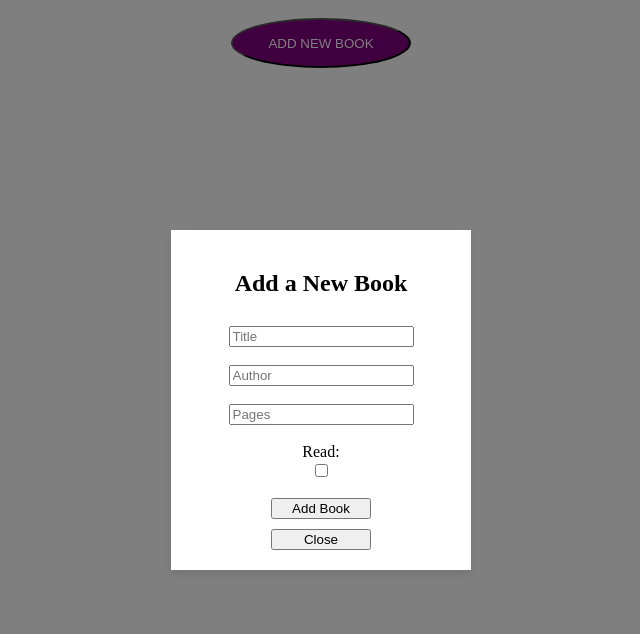
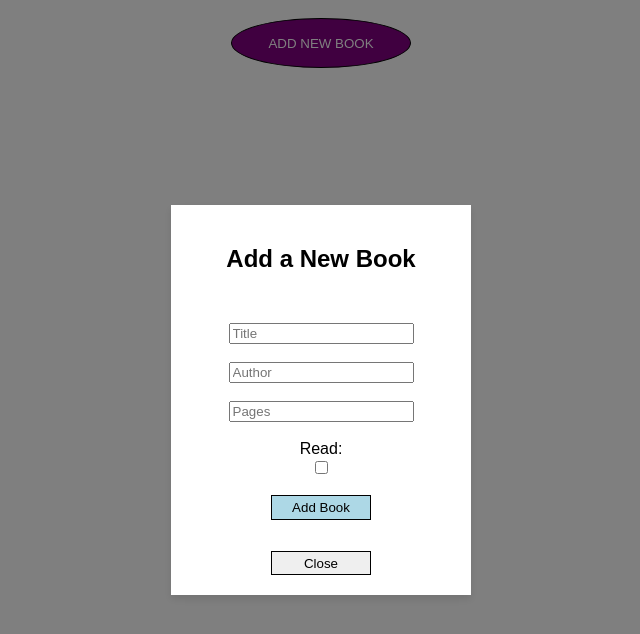
Before and after one commit to anastvatz/library, a plain HTML site: page index.html in a window 1280 px wide. Both pictures are taken after a click on the button "ADD NEW BOOK". Shown: the whole page, without its empty margins (319-959 px from the left). Drawn offline with Linux system fonts and the light colour scheme.

Commit message:
css changed

```diff
--- a/style.css
+++ b/style.css
@@ -21,7 +21,7 @@ th, td {
     box-shadow: 0 4px 8px rgba(0, 0, 0, 0.1);
     z-index: 1;
     flex-direction: column;
-    height: 300px;
+    height: 350px;
     width: 260px;
     gap: 10px;
     justify-content: center;
@@ -45,6 +45,8 @@ body{
     justify-content: center;
     align-items: center;
     flex-direction: column;
+    font-family: Arial, Helvetica, sans-serif;
+
 }
 
 #newBookForm{
@@ -52,6 +54,7 @@ body{
     flex-direction: column;
     justify-content: center;
     align-items: center;
+    height: 250px;
 }
 
 #newBookButton{
@@ -65,9 +68,20 @@ body{
 
 #addBookButton, #closeForm{
     width: 100px;
+    height: 25px;
 }
 
 #closeForm{
     left: auto;
     right: 0;
 }
+
+#addBookButton{
+    background-color: lightblue;
+}
+
+button, #addBookButton{
+    margin: 0%;
+    padding: 0%;
+    border: 1px solid black;
+}
```
